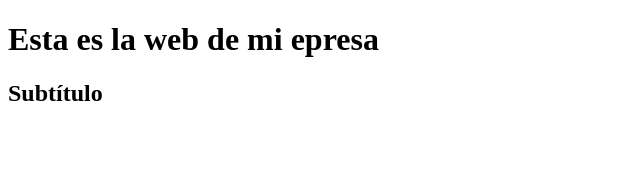
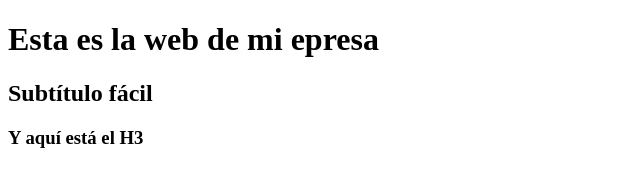
Before and after one commit to DavMar31/PaginaCliente, a plain HTML site: page index.html in a window 1280 px wide. Shown: the whole page, without its empty margins (0-640 px from the left). Drawn offline with Linux system fonts and the light colour scheme.

Commit message:
Se agregó el H3

```diff
--- a/index.html
+++ b/index.html
@@ -9,6 +9,7 @@
 </head>
 <body>
 	<h1>Esta es la web de mi epresa</h1>
-	<h2>Subtítulo</h2>
+	<h2>Subtítulo fácil</h2>
+	<h3>Y aquí está el H3</h3>
 </body>
 </html>
```
